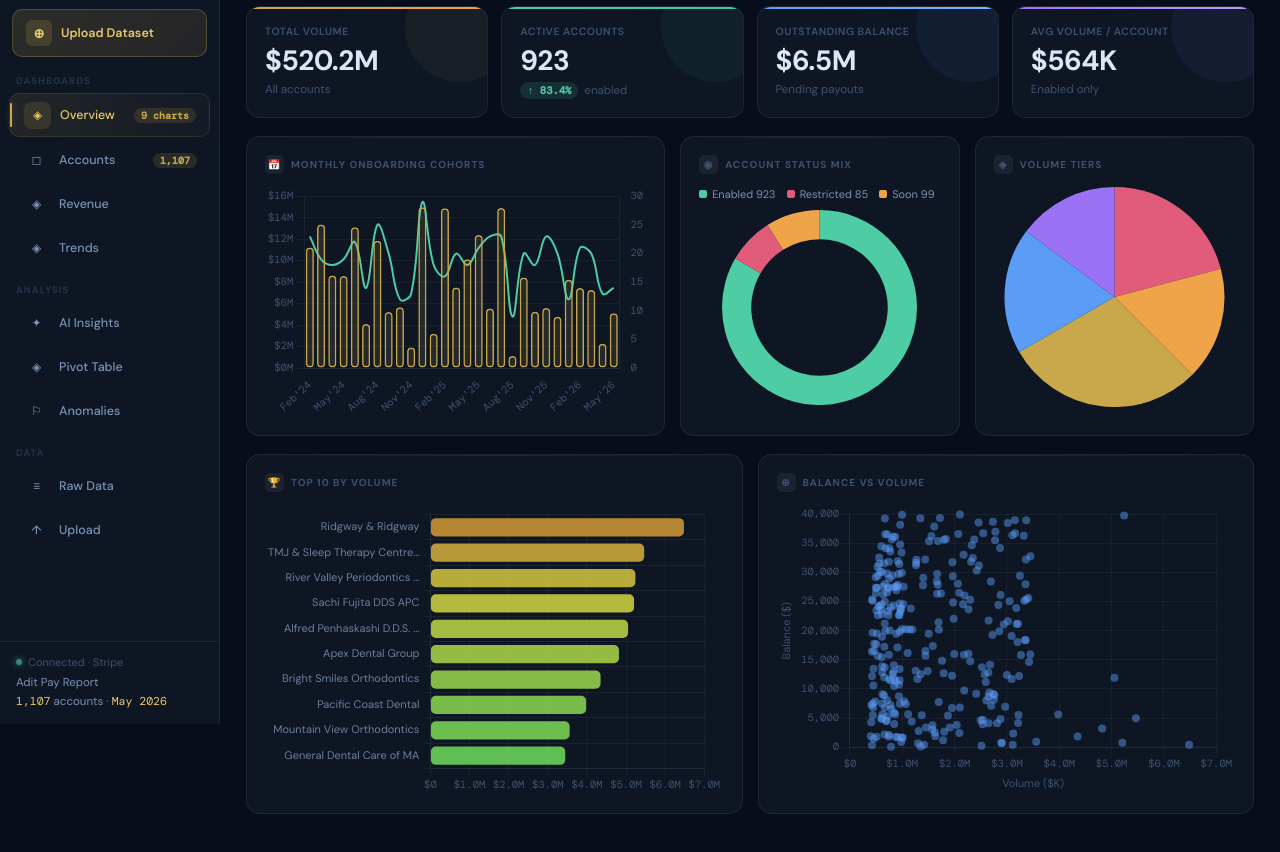
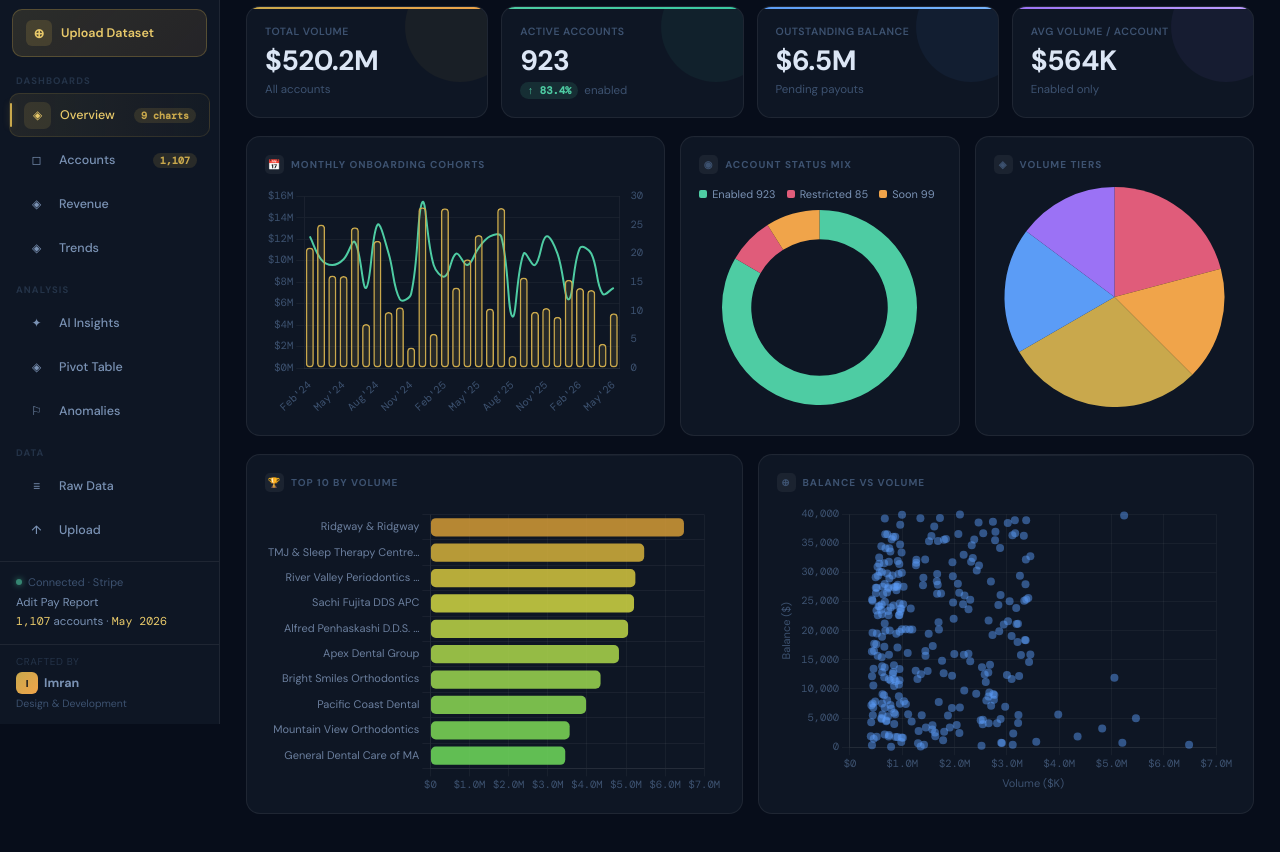
Before and after one commit to ImranAdit/Modern_Business_Inrelligence_dashboard, a website: page index.html in a window 1280 px wide. Shown: the part 76-928 px from the top of the page. Drawn offline with nearby package versions, Linux system fonts and the light colour scheme; a web font is replaced by a local one.

Commit message:
Add footer section with crafted by information

```diff
--- a/index.html
+++ b/index.html
@@ -241,6 +241,15 @@ canvas{display:block}
   <div class="sb-footer">
     <div class="live-chip"><div class="live-dot"></div>Connected · Stripe</div>
     <div class="sb-meta" id="sb-meta">Adit Pay Report<br><b>1,107</b> accounts · <b>May 2026</b></div>
+  </div>
+
+  <div style="padding:10px 16px 14px;border-top:1px solid var(--rim);margin-top:0">
+    <div style="font-size:10px;color:var(--text4);letter-spacing:.6px;text-transform:uppercase;margin-bottom:4px">Crafted by</div>
+    <div style="font-size:12.5px;font-weight:700;color:var(--text2);display:flex;align-items:center;gap:6px">
+      <span style="width:22px;height:22px;border-radius:6px;background:linear-gradient(135deg,var(--gold),var(--amber));display:inline-flex;align-items:center;justify-content:center;font-size:10px;font-weight:800;color:var(--ink);flex-shrink:0">I</span>
+      Imran
+    </div>
+    <div style="font-size:10.5px;color:var(--text3);margin-top:3px">Design &amp; Development</div>
   </div>
 </aside>
 
```
